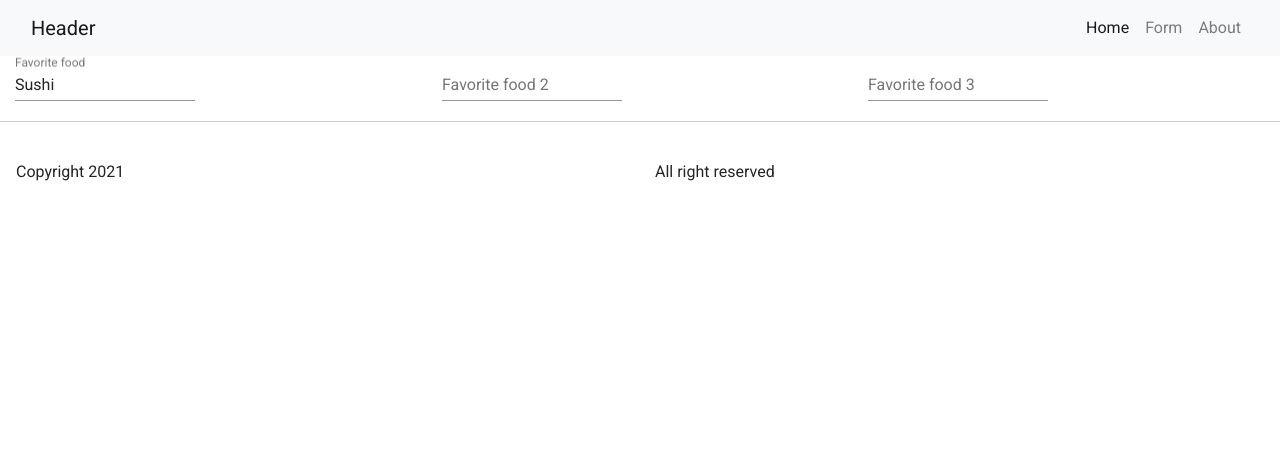
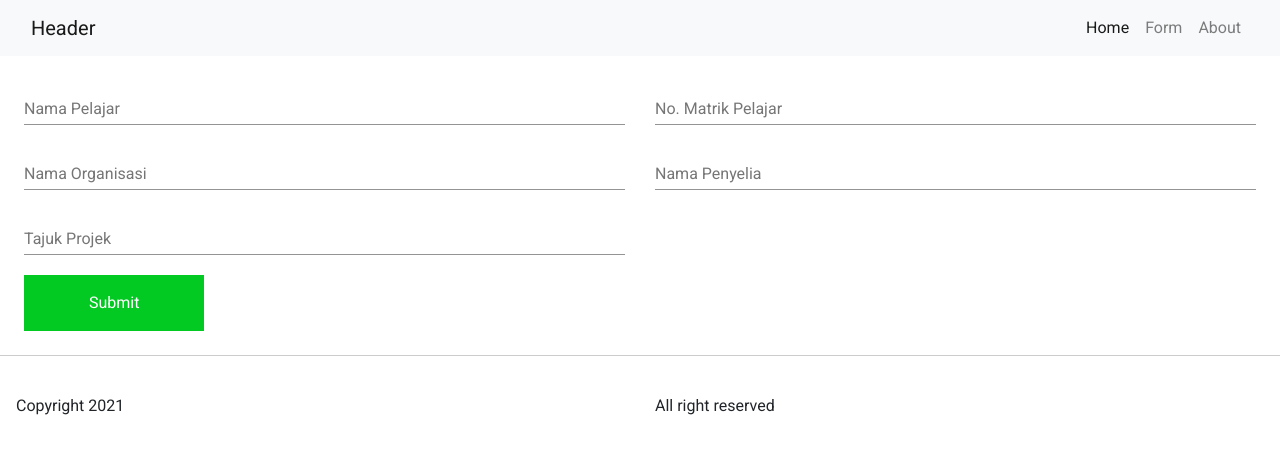
Before and after one commit to wendyhoo/angular-training-wendy, an Angular app: page /evaluation-form in a window 1280 px wide. Shown: the top 454 px of the page. Built offline with nearby package versions, Linux system fonts and the light colour scheme.

Commit message:
Submit Button, EvaluationFormHTML,SCSS

```diff
--- a/src/app/evaluation-form/evaluation-form.component.html
+++ b/src/app/evaluation-form/evaluation-form.component.html
@@ -1,22 +1,43 @@
 <div class="form-wrapper container-fluid">
-  <form class="row" id="EvaluationForm">
-    <div class="col-lg-4 input-wrapper">
-      <mat-form-field class="example-full-width">
-        <mat-label>Favorite food</mat-label>
-        <input matInput placeholder="Ex. Pizza" value="Sushi" />
-      </mat-form-field>
+  <form id="EvaluationForm">
+    <div class="row">
+      <div class="col-lg-6 input-wrapper">
+        <mat-form-field>
+          <mat-label>Nama Pelajar</mat-label>
+          <input matInput placeholder="Enter name" value="" />
+        </mat-form-field>
+      </div>
+      <div class="col-lg-6 input-wrapper">
+        <mat-form-field>
+          <mat-label>No. Matrik Pelajar</mat-label>
+          <input matInput value="" />
+        </mat-form-field>
+      </div>
+      <div class="col-lg-6 input-wrapper">
+        <mat-form-field>
+          <mat-label>Nama Organisasi</mat-label>
+          <input matInput value="" />
+        </mat-form-field>
+      </div>
+      <div class="col-lg-6 input-wrapper">
+        <mat-form-field>
+          <mat-label>Nama Penyelia</mat-label>
+          <input matInput value="" />
+        </mat-form-field>
+      </div>
+      <div class="col-lg-6 input-wrapper">
+        <mat-form-field>
+          <mat-label>Tajuk Projek</mat-label>
+          <input matInput value="" />
+        </mat-form-field>
+      </div>
     </div>
-    <div class="col-lg-4 input-wrapper">
-      <mat-form-field class="example-full-width">
-        <mat-label>Favorite food 2</mat-label>
-        <input matInput placeholder="Ex. Pizza" value="" />
-      </mat-form-field>
-    </div>
-    <div class="col-lg-4 input-wrapper">
-      <mat-form-field class="example-full-width">
-        <mat-label>Favorite food 3</mat-label>
-        <input matInput placeholder="Ex. Pizza" value="" />
-      </mat-form-field>
+    <div class="row">
+      <div class="col-lg-2">
+        <button class="form-submit-btn" color="primary" type="submit">
+          Submit
+        </button>
+      </div>
     </div>
   </form>
 </div>
--- a/src/app/evaluation-form/evaluation-form.component.scss
+++ b/src/app/evaluation-form/evaluation-form.component.scss
@@ -0,0 +1,19 @@
+.form-wrapper {
+  padding: 24px;
+  mat-form-field {
+    width: 100%;
+  }
+
+  .form-submit-btn {
+    color: #fff;
+    background-color: #02ca23;
+    border: none;
+    padding: 16px;
+    width: 100%;
+
+    &:hover {
+      background-color: darkorange;
+      cursor: pointer;
+    }
+  }
+}
--- a/src/app/shared/header/nav/nav.component.ts
+++ b/src/app/shared/header/nav/nav.component.ts
@@ -1,6 +1,6 @@
 import { Component, Input, OnInit } from '@angular/core';
 import { Router } from '@angular/router';
-import { PAGE_NOT_FOUND, PAGE_ROUTES_MAP } from 'src/app/utilities/utilities';
+import { PAGE_NOT_FOUND, PAGE_ROUTES_MAP } from '@utilities/utilities';
 
 @Component({
   selector: 'app-nav',
```
Also changed, not shown: tsconfig.json (+5 -4 lines).
